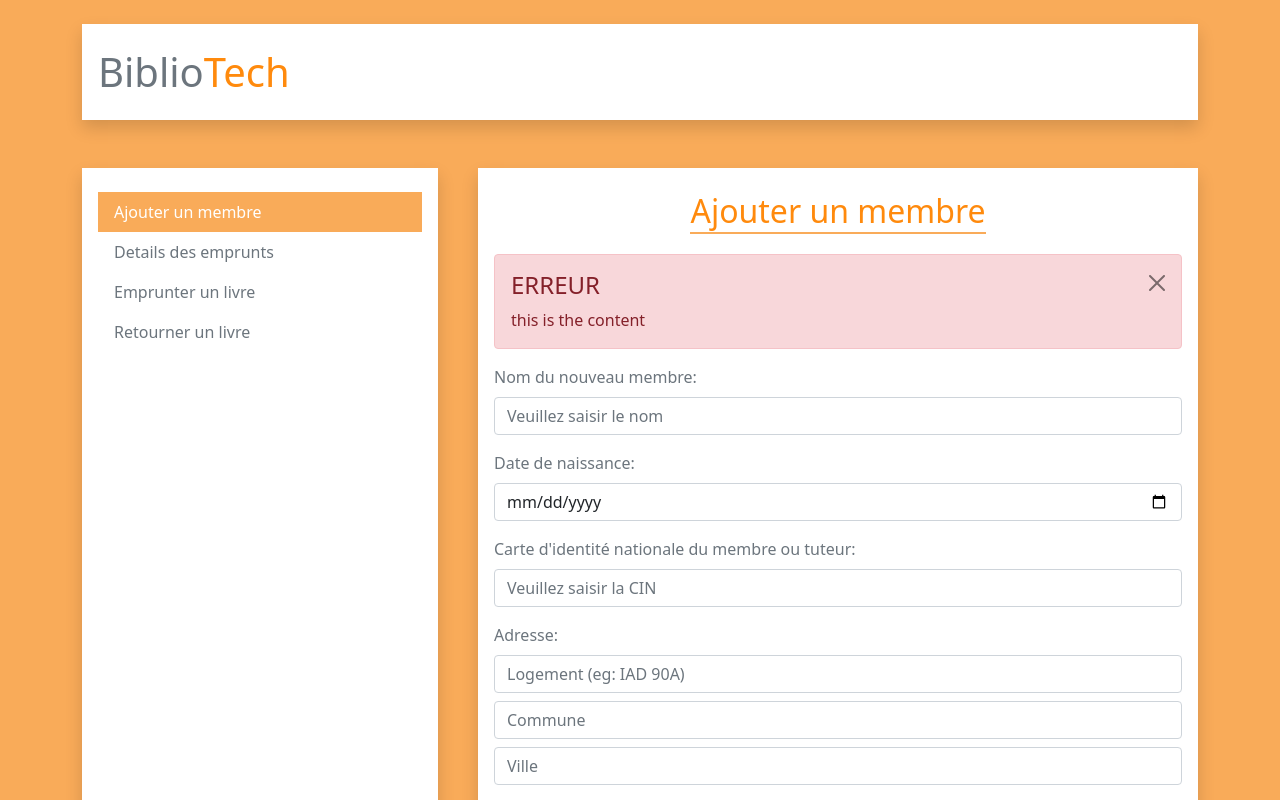
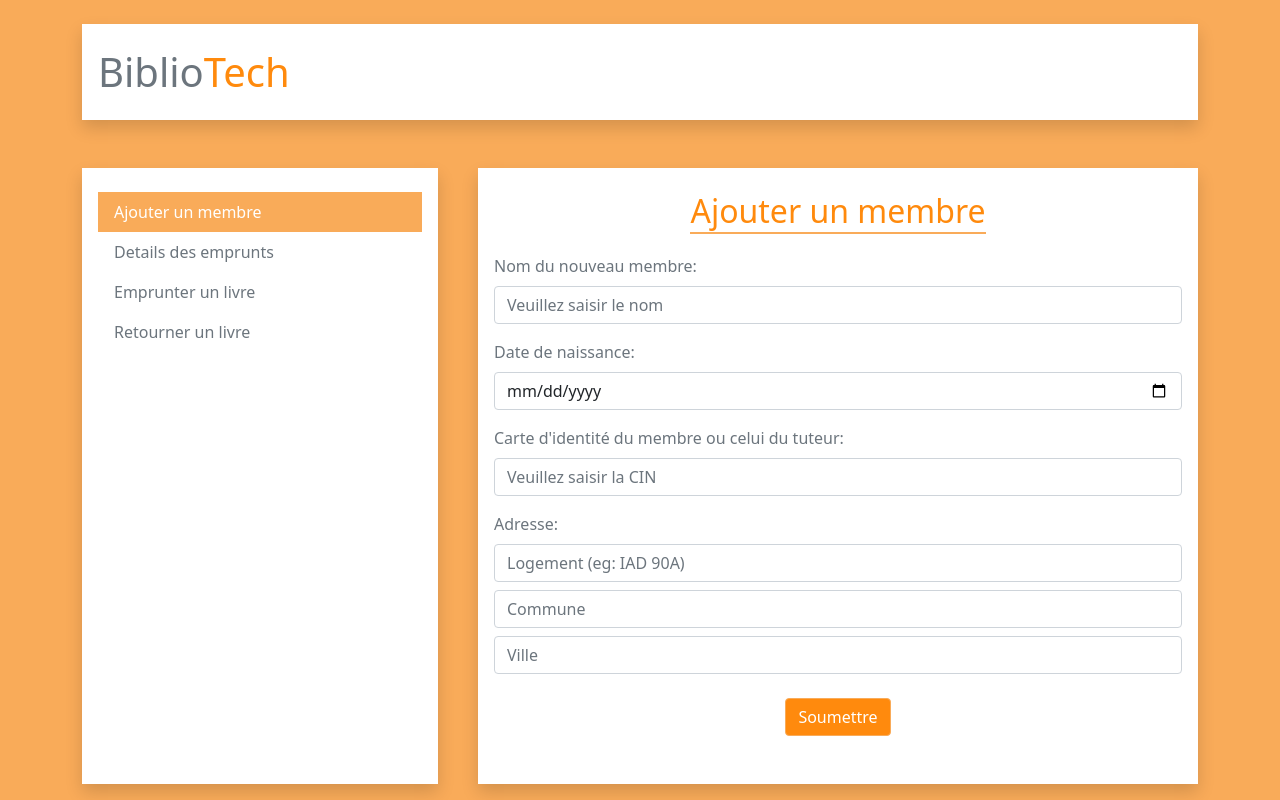
Before and after one commit to andry-iany/fs-library-management, a React (Create React App) app in the folder client/: page /users/register in a window 1280 px wide. Built offline with nearby package versions, Linux system fonts and the light colour scheme.

Commit message:
Client: refactor FormAddUser for the sake of Open/Closed

```diff
--- a/client/src/components/Main/Form/FormAddUser.js
+++ b/client/src/components/Main/Form/FormAddUser.js
@@ -2,76 +2,113 @@ import { SectionTitle } from "../../shared";
 import { Button, Form } from "react-bootstrap";
 import Alert from "../Alert";
 import { useState } from "react";
+import { usePost } from "../../../hooks/HTTPHooks";
 
 export default function FormAddUser() {
-	const [showAlert, setShowAlert] = useState(true);
+	const [showAlert, setShowAlert] = useState(false);
+	const { makeRequest, data, isPending, error } = usePost();
+
+	const handleSubmit = async (e) => {
+		e.preventDefault();
+		const formData = getFormData(e.target);
+		await makeRequest("/users/register", formData);
+		setShowAlert(() => true);
+	};
 
 	return (
 		<Form onSubmit={handleSubmit}>
 			<SectionTitle text="Ajouter un membre" />
 
 			<Alert
-				variant="danger"
-				text="this is the content"
+				variant={data ? "success" : "danger"}
+				text={data ? "Membre créer avec succès." : error}
 				show={showAlert}
 				closeAlert={() => setShowAlert(false)}
 			/>
 
-			<Form.Group controlId="nom" className="mb-3">
-				<Form.Label>Nom du nouveau membre:</Form.Label>
-				<Form.Control
-					required
-					name="nom"
-					placeholder="Veuillez saisir le nom"
-				/>
-			</Form.Group>
-
-			<Form.Group controlId="naissance" className="mb-3">
-				<Form.Label>Date de naissance:</Form.Label>
-				<Form.Control type="date" required name="naissance" />
-			</Form.Group>
-
-			<Form.Group controlId="CIN" className="mb-3">
-				<Form.Label>Carte d'identité nationale du membre ou tuteur:</Form.Label>
-				<Form.Control
-					required
-					name="CIN"
-					placeholder="Veuillez saisir la CIN"
-				/>
-			</Form.Group>
-
-			<Form.Group className="mb-3">
-				<Form.Label>Adresse:</Form.Label>
-				<Form.Control
-					className="mb-2"
-					required
-					name="logement"
-					placeholder="Logement (eg: IAD 90A)"
-				/>
-				<Form.Control
-					className="mb-2"
-					required
-					name="commune"
-					placeholder="Commune"
-				/>
-				<Form.Control
-					className="mb-2"
-					required
-					name="ville"
-					placeholder="Ville"
-				/>
-			</Form.Group>
+			{getFormGroups()}
 
 			<div className="mt-4 d-flex justify-content-center">
-				<Button type="submit" className="btn-primary-cust">
-					Soumettre
+				<Button type="submit" className="btn-primary-cust" disabled={isPending}>
+					{isPending ? "Patientez..." : "Soumettre"}
 				</Button>
 			</div>
 		</Form>
 	);
 }
 
-function handleSubmit(e) {
-	e.preventDefault();
-	alert("we are adding new user.");
+function getFormData(form) {
+	return {
+		nom: form.nom.value,
+		dateDeNaissance: form.naissance.value,
+		CIN: form.CIN.value,
+		adresse: {
+			logement: form.logement.value,
+			commune: form.commune.value,
+			ville: form.ville.value,
+		},
+	};
 }
+
+function getFormGroups() {
+	const groups = [
+		{
+			label: "Nom du nouveau membre:",
+			formControls: [
+				{
+					name: "nom",
+					placeholder: "Veuillez saisir le nom",
+				},
+			],
+		},
+		{
+			label: "Date de naissance:",
+			formControls: [
+				{
+					name: "naissance",
+					placeholder: "Date de naissance",
+					type: "date",
+				},
+			],
+		},
+		{
+			label: "Carte d'identité du membre ou celui du tuteur:",
+			formControls: [
+				{
+					name: "CIN",
+					placeholder: "Veuillez saisir la CIN",
+				},
+			],
+		},
+		{
+			label: "Adresse:",
+			formControls: [
+				{ name: "logement", placeholder: "Logement (eg: IAD 90A)" },
+				{ name: "commune", placeholder: "Commune" },
+				{ name: "ville", placeholder: "Ville" },
+			],
+		},
+	];
+
+	return groups.map((group) => {
+		return (
+			<Form.Group className="mb-3" key={group.label}>
+				<Form.Label>{group.label}</Form.Label>
+				{group.formControls.map((fc) => getFormControl(fc))}
+			</Form.Group>
+		);
+	});
+}
+
+function getFormControl({ name, placeholder, type }) {
+	return (
+		<Form.Control
+			className="mb-2"
+			required
+			name={name}
+			placeholder={placeholder}
+			key={name}
+			type={type || "text"}
+		/>
+	);
+}
```
